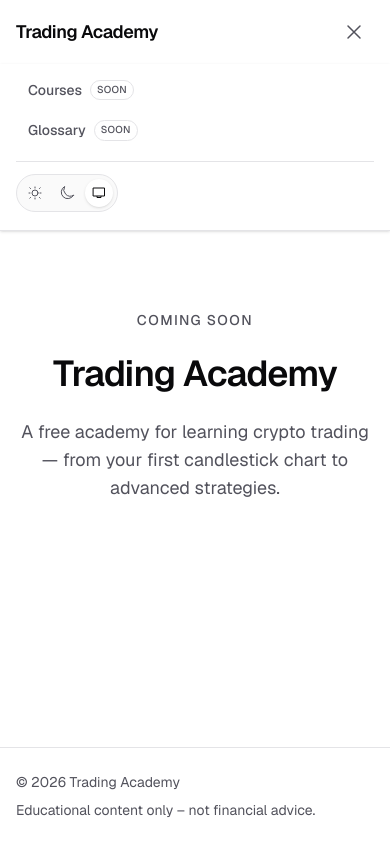
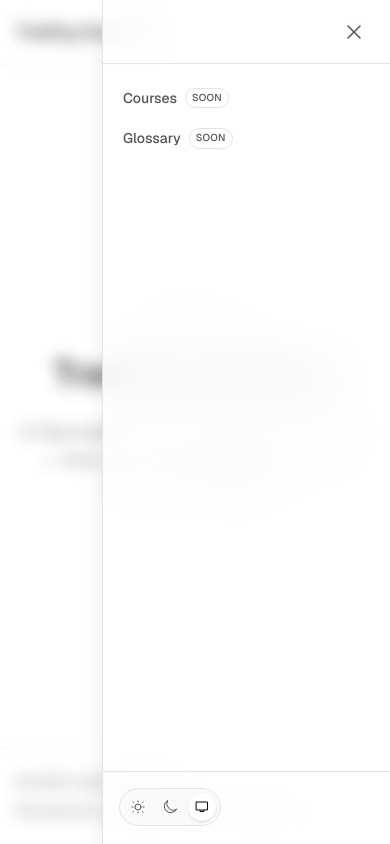
Before and after one commit to tomsramek/trading-academy, a Next.js app: page /en in a window 390 px wide. Both pictures are taken after a click on the button "Open menu". Built offline with nearby package versions, Linux system fonts and the light colour scheme.

Commit message:
feat: add sliding glass mobile drawer and sticky glass header
Refs #21

```diff
--- a/src/app/globals.css
+++ b/src/app/globals.css
@@ -59,6 +59,20 @@
   --font-mono: var(--font-geist-mono);
 }
 
+/*
+ * Frosted glass: translucent background + blur of whatever is behind it.
+ * Usage: className="glass" (panels) or "glass-backdrop" (full-screen overlay behind dialogs).
+ */
+@utility glass {
+  background-color: color-mix(in oklab, var(--background) 80%, transparent);
+  backdrop-filter: blur(24px) saturate(1.5);
+}
+
+@utility glass-backdrop {
+  background-color: color-mix(in oklab, var(--background) 30%, transparent);
+  backdrop-filter: blur(8px);
+}
+
 @layer base {
   body {
     @apply bg-background font-sans text-foreground;
--- a/src/components/layout/Header.tsx
+++ b/src/components/layout/Header.tsx
@@ -9,7 +9,8 @@ export function Header() {
   const t = useTranslations("Header");
 
   return (
-    <header className="relative border-b border-border">
+    // Sticky glass header: stays at the top while scrolling, content shows through blurred.
+    <header className="sticky top-0 z-30 border-b border-border glass">
       <Container className="flex h-16 items-center justify-between gap-4">
         <Link
           href="/"
--- a/src/components/layout/MobileMenu.tsx
+++ b/src/components/layout/MobileMenu.tsx
@@ -1,6 +1,13 @@
 "use client";
 
-import { useEffect, useId, useState } from "react";
+import {
+  useEffect,
+  useId,
+  useRef,
+  useState,
+  useSyncExternalStore,
+} from "react";
+import { createPortal } from "react-dom";
 import { useTranslations } from "next-intl";
 import { NavLinks } from "./NavLinks";
 import { ThemeToggle } from "@/components/theme/ThemeToggle";
@@ -9,29 +16,117 @@ export function MobileMenu() {
   const t = useTranslations("Header");
   const [isOpen, setIsOpen] = useState(false);
   const panelId = useId();
+  const openButtonRef = useRef<HTMLButtonElement>(null);
+  const closeButtonRef = useRef<HTMLButtonElement>(null);
+  const wasOpen = useRef(false);
 
-  // Close the menu with the Escape key.
+  // While open: close on Escape, stop the page behind from scrolling, move focus into the panel.
+  // After closing: return focus to the menu button.
   useEffect(() => {
-    if (!isOpen) return;
+    if (!isOpen) {
+      if (wasOpen.current) openButtonRef.current?.focus();
+      wasOpen.current = false;
+      return;
+    }
+    wasOpen.current = true;
+    closeButtonRef.current?.focus();
+
     const onKeyDown = (event: KeyboardEvent) => {
       if (event.key === "Escape") setIsOpen(false);
     };
+    const previousOverflow = document.body.style.overflow;
+    document.body.style.overflow = "hidden";
     window.addEventListener("keydown", onKeyDown);
-    return () => window.removeEventListener("keydown", onKeyDown);
+
+    return () => {
+      document.body.style.overflow = previousOverflow;
+      window.removeEventListener("keydown", onKeyDown);
+    };
   }, [isOpen]);
+
+  const close = () => setIsOpen(false);
+  const isClient = useIsClient();
 
   return (
     <div className="md:hidden">
       <button
+        ref={openButtonRef}
         type="button"
-        onClick={() => setIsOpen((open) => !open)}
+        onClick={() => setIsOpen(true)}
         aria-expanded={isOpen}
         aria-controls={panelId}
         className="rounded-md p-2 text-muted hover:bg-surface hover:text-foreground"
       >
-        <span className="sr-only">
-          {isOpen ? t("closeMenu") : t("openMenu")}
-        </span>
+        <span className="sr-only">{t("openMenu")}</span>
+        <MenuIcon />
+      </button>
+
+      {/* Rendered at the end of <body>: the glass header (backdrop-filter) would otherwise trap
+          these fixed elements inside its own box. Only in the browser – document does not exist on the server. */}
+      {isClient &&
+        createPortal(
+          <>
+            {/* Frosted-glass backdrop – fades in, closes the menu on click. */}
+            <div
+              aria-hidden="true"
+              onClick={close}
+              className={`fixed inset-0 z-40 glass-backdrop transition-opacity duration-300 motion-reduce:transition-none md:hidden ${
+                isOpen ? "opacity-100" : "pointer-events-none opacity-0"
+              }`}
+            />
+
+            {/* Glass drawer – slides in from the right. `inert` keeps the closed panel out of the tab order. */}
+            <div
+              id={panelId}
+              role="dialog"
+              aria-modal="true"
+              aria-label={t("navLabel")}
+              inert={!isOpen}
+              className={`fixed inset-y-0 right-0 z-50 flex w-72 max-w-full flex-col border-l border-border glass shadow-xl transition-transform duration-300 ease-out motion-reduce:transition-none md:hidden ${
+                isOpen ? "translate-x-0" : "translate-x-full"
+              }`}
+            >
+              <div className="flex h-16 items-center justify-end border-b border-border px-4">
+                <button
+                  ref={closeButtonRef}
+                  type="button"
+                  onClick={close}
+                  className="rounded-md p-2 text-muted hover:bg-surface hover:text-foreground"
+                >
+                  <span className="sr-only">{t("closeMenu")}</span>
+                  <CloseIcon />
+                </button>
+              </div>
+
+              <nav
+                aria-label={t("navLabel")}
+                className="flex-1 overflow-y-auto px-2 py-4"
+              >
+                <NavLinks vertical onNavigate={close} />
+              </nav>
+
+              <div className="border-t border-border p-4">
+                <ThemeToggle />
+              </div>
+            </div>
+          </>,
+          document.body,
+        )}
+    </div>
+  );
+}
+
+// True only in the browser (false during server rendering).
+function useIsClient() {
+  return useSyncExternalStore(
+    () => () => {},
+    () => true,
+    () => false,
+  );
+}
+
+function MenuIcon() {
+  return (
     <svg
       aria-hidden="true"
       viewBox="0 0 24 24"
@@ -40,30 +135,25 @@ export function MobileMenu() {
       strokeWidth={1.5}
       className="size-6"
     >
-          {isOpen ? (
-            <path strokeLinecap="round" d="M6 18 18 6M6 6l12 12" />
-          ) : (
       <path
         strokeLinecap="round"
         d="M3.75 6.75h16.5M3.75 12h16.5M3.75 17.25h16.5"
       />
-          )}
     </svg>
-      </button>
-
-      {isOpen && (
-        <div
-          id={panelId}
-          className="absolute inset-x-0 top-full border-b border-border bg-background px-4 pt-2 pb-4 shadow-sm"
-        >
-          <nav aria-label={t("navLabel")}>
-            <NavLinks vertical onNavigate={() => setIsOpen(false)} />
-          </nav>
-          <div className="mt-3 border-t border-border pt-3">
-            <ThemeToggle />
-          </div>
-        </div>
-      )}
-    </div>
   );
 }
+
+function CloseIcon() {
+  return (
+    <svg
+      aria-hidden="true"
+      viewBox="0 0 24 24"
+      fill="none"
+      stroke="currentColor"
+      strokeWidth={1.5}
+      className="size-6"
+    >
+      <path strokeLinecap="round" d="M6 18 18 6M6 6l12 12" />
+    </svg>
+  );
+}
```
Lines whose indentation alone changed are shown as unchanged.
